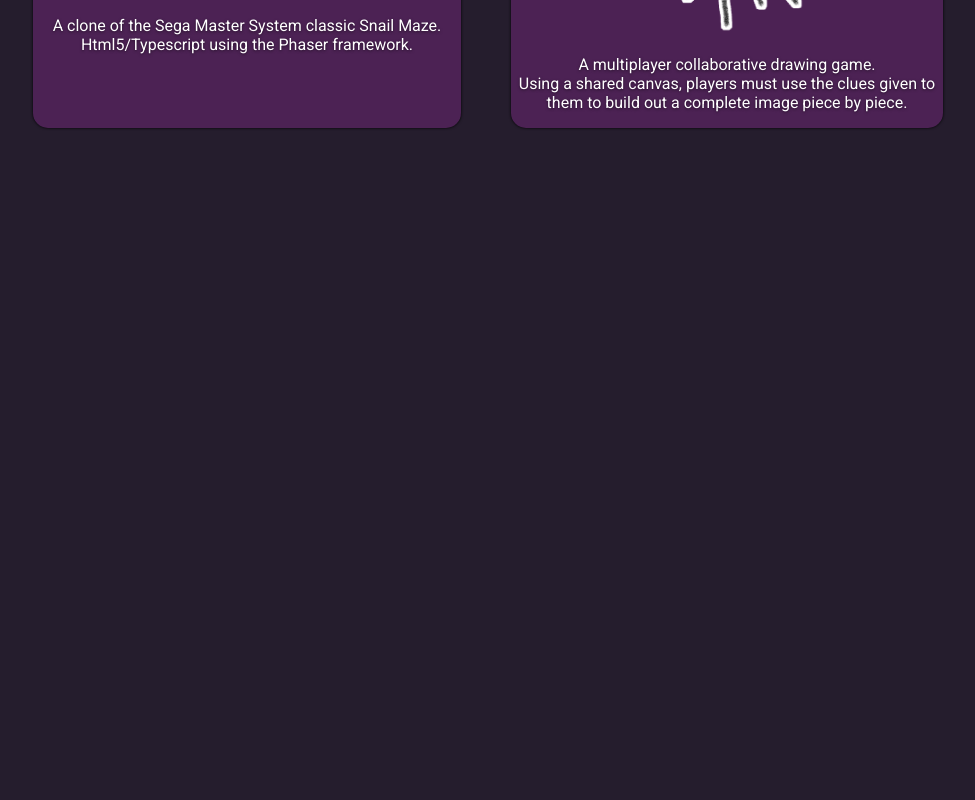
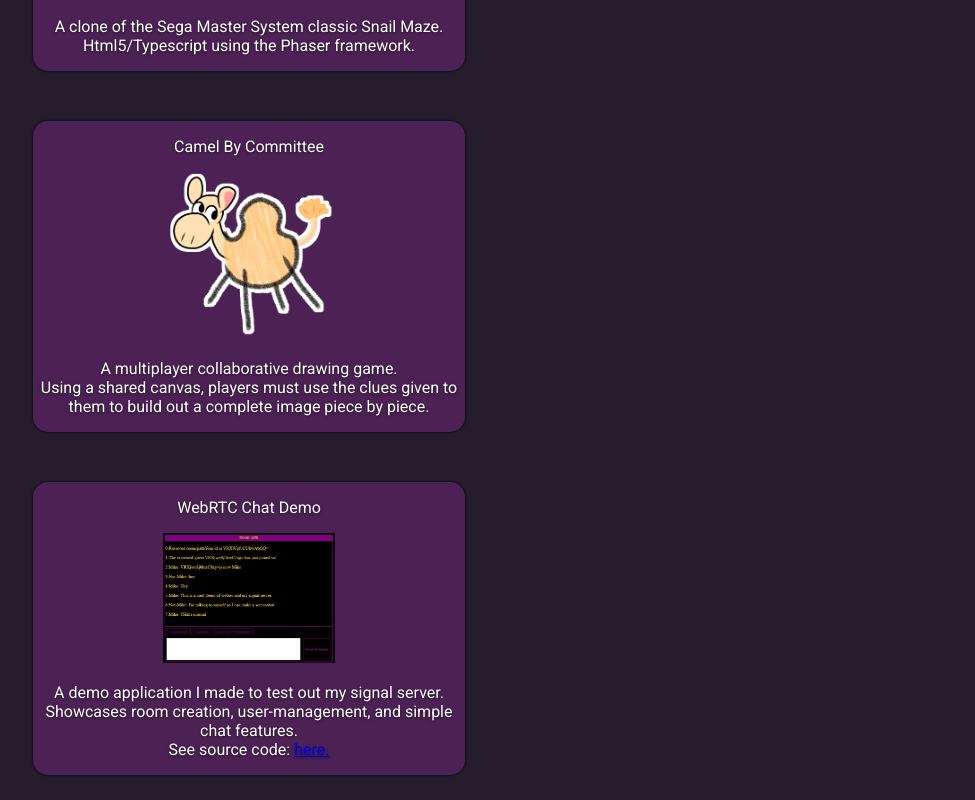
Before and after one commit to TalkingFox/MainSite, an Angular app: page / in a window 1280 px wide. Shown: the part 308-1108 px from the top of the page, without its empty margins (152-1127 px from the left). Before the commit the page ends 800 px from the top, so only its background shows below. Built offline with nearby package versions, Linux system fonts and the light colour scheme; a web font is replaced by a local one.

Commit message:
add new project to page. Order projects more nicely.

```diff
--- a/src/app/main/main.component.html
+++ b/src/app/main/main.component.html
@@ -1,5 +1,5 @@
 <div class="games-container">
-  <div class="container flexbox">
+  <div class="container flexbox wrap">
     <div class="bubble">
       <p>Snail Maze</p>
       <a href="/#/snail"><img src="../assets/snail.jpg"></a>
@@ -14,5 +14,15 @@
         Using a shared canvas, players must use the clues given to
         them to build out a complete image piece by piece.</p>
     </div>
+    <div class="bubble">
+        <p>WebRTC Chat Demo</p>
+        <a href="https://dd3jqzhi6i2jj.cloudfront.net/">
+          <img src="../assets/chat-demo.JPG">
+        </a>
+        <p>A demo application I made to test out my signal server. <br/>
+          Showcases room creation, user-management, and simple chat features.<br/>
+          See source code: <a href="https://github.com/TalkingFox/WebRTCDemo">here.</a>
+        </p>
+      </div>
   </div>
 </div>
--- a/src/app/main/main.component.scss
+++ b/src/app/main/main.component.scss
@@ -5,3 +5,7 @@
 #onlyGame {
     width: 100%;
 }
+
+.wrap {
+    flex-wrap: wrap;
+}
--- a/src/styles.css
+++ b/src/styles.css
@@ -31,3 +31,7 @@ body {
     margin: 25px;
     max-width: 45%;
 }
+
+a:visited {
+    color: slateblue;
+}
```
Also changed, not shown: src/app/app.component.html (line endings or trailing spaces), src/assets/chat-demo.JPG (added).
